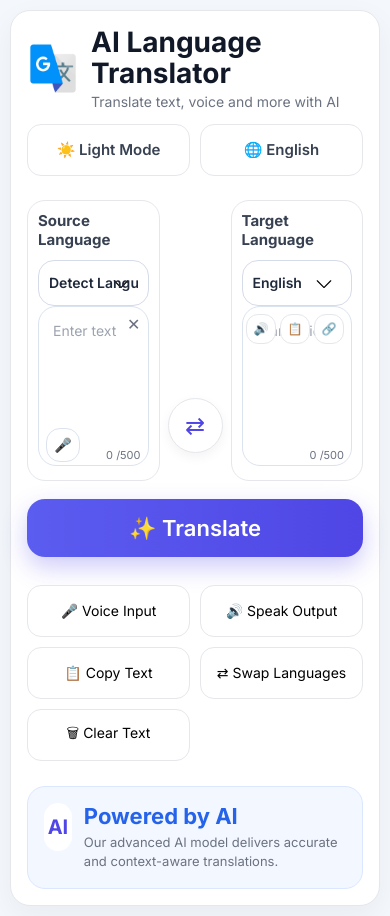
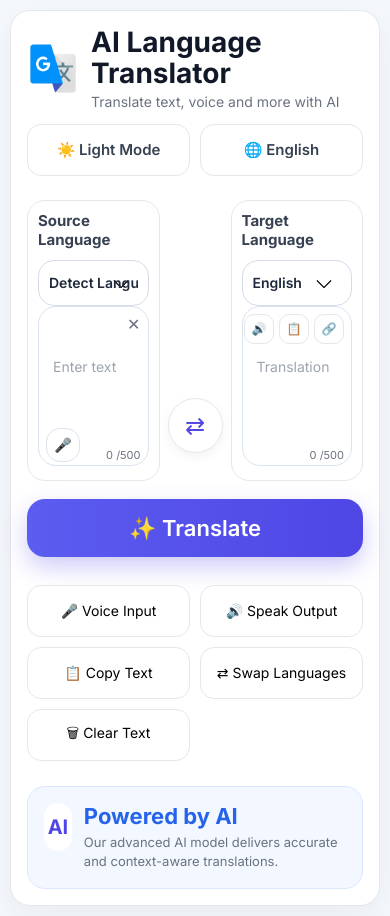
Before and after one commit to Sathvik0728/AI-Language-Translator, a Flask app: page / in a window 390 px wide. Run offline with Flask 3, Linux system fonts and the light colour scheme.

Commit message:
mobile view updated

```diff
--- a/static/style.css
+++ b/static/style.css
@@ -822,7 +822,7 @@ textarea{
 
     font-size:14px;
 
-    padding:14px;
+    padding:50px 14px 14px 14px;
 
     line-height:1.4;
 }
@@ -872,15 +872,21 @@ textarea{
 }
 
 
-/* RIGHT ACTIONS */
+/* RIGHT ACTION BUTTONS */
 
 .right-actions{
+
+    position:absolute;
 
     top:8px;
 
     right:8px;
 
-    gap:4px;
+    display:flex;
+
+    gap:5px;
+
+    z-index:10;
 }
 
 .right-actions button{
@@ -892,6 +898,8 @@ textarea{
     font-size:12px;
 
     padding:0;
+
+    border-radius:10px;
 }
 
 
```
